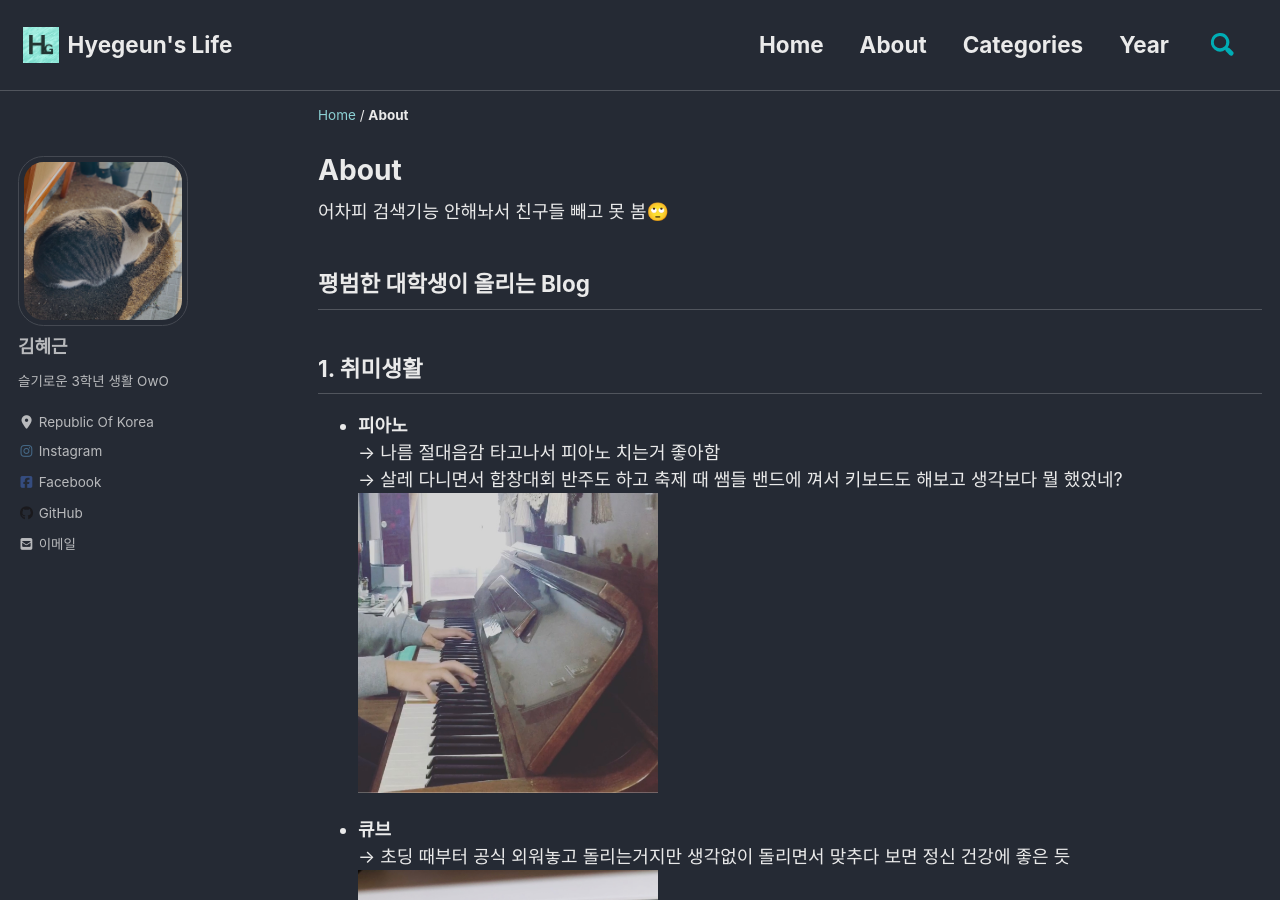
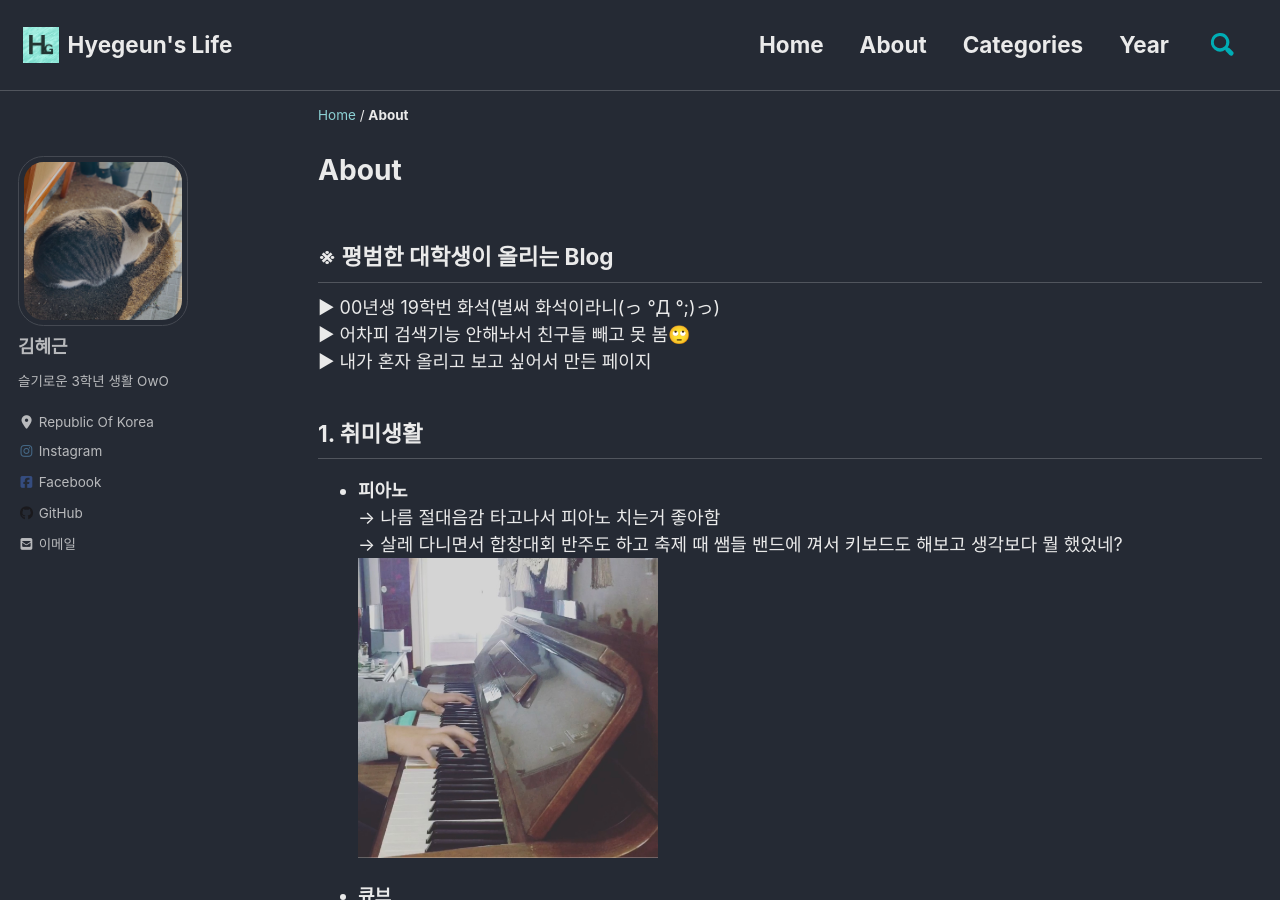
Before and after one commit to hyegeun/hyegeun.github.io, a Jekyll site: the page built from _pages/about.md, in a window 1280 px wide and 900 px high. Built offline with Jekyll 4.4.1, drawn with Linux system fonts in a browser that asks for light colours; cached includes are drawn as plain includes; nearby versions of some CDN libraries; a script that is not in the unit is left out.

Commit message:
Update about.md

```diff
--- a/_pages/about.md
+++ b/_pages/about.md
@@ -4,8 +4,12 @@ title: "About"
 classes: wide
 ---
 
-어차피 검색기능 안해놔서 친구들 빼고 못 봄🙄
-## **평범한 대학생이 올리는 Blog**
+## **※ 평범한 대학생이 올리는 Blog**
+▶ 00년생 19학번 화석(벌써 화석이라니(っ °Д °;)っ)
+▶ 어차피 검색기능 안해놔서 친구들 빼고 못 봄🙄
+▶ 내가 혼자 올리고 보고 싶어서 만든 페이지
+
+
 
 ## **1. 취미생활**
   * **피아노**
```
